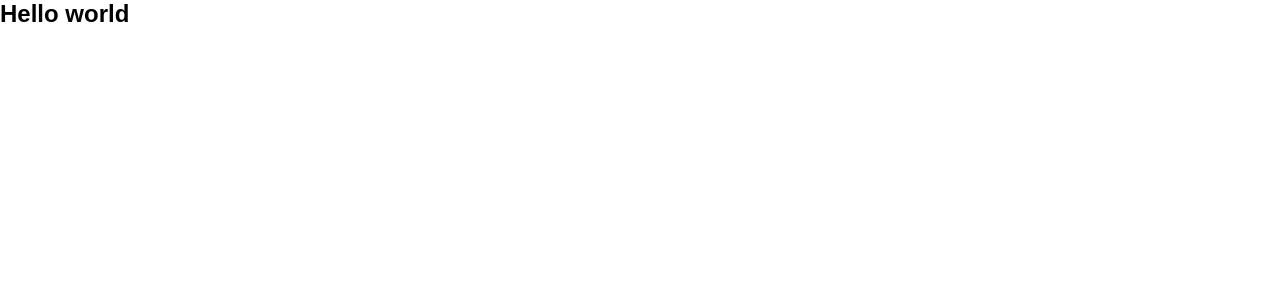
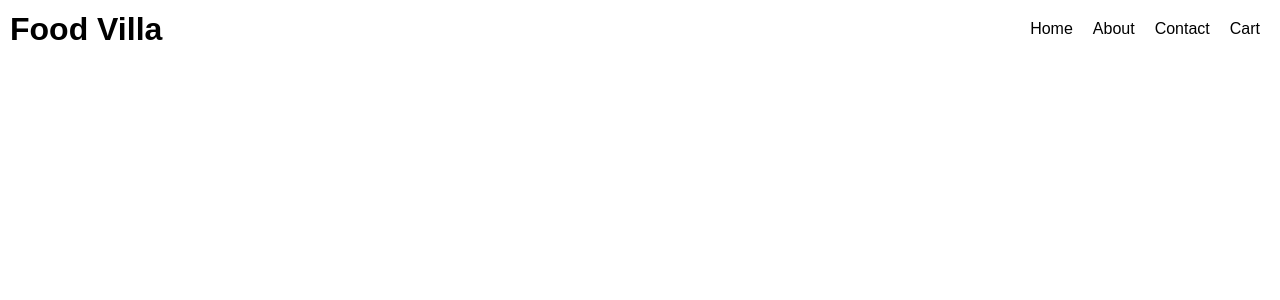
Before and after one commit to niranjanrai/Swiggy-clone, a React (Vite) app: page / in a window 1280 px wide. Shown: the top 300 px of the page. Built offline with nearby package versions, Linux system fonts and the light colour scheme.

Commit message:
some update

```diff
--- a/App.js
+++ b/App.js
@@ -3,14 +3,56 @@ import { createRoot } from "react-dom/client";
 
 const el = document.getElementById("root");
 
-const App = () => {
-  const name = "Niranjan Rai";
-  console.log(name);
+const Title = () => {
   return (
     <>
-      <h2>Hello world</h2>
+      <h1>Food Villa</h1>
     </>
   );
 };
 
-createRoot(el).render(<App />);
+const HeaderComponent = () => {
+  return (
+    <header>
+      <Title />
+
+      <div className="nav-items">
+        <ul>
+          <li>Home</li>
+          <li>About</li>
+          <li>Contact </li>
+          <li>Cart</li>
+        </ul>
+      </div>
+    </header>
+  );
+};
+
+const AppLayout = () => {
+  return (
+    <>
+      {/**
+       * Header
+          - Logo
+          - NavItems (Right Side)
+          - Cart
+       * Body
+       *  -SearchBar
+       *  -RestuarantList
+       *      - RestuarantCard
+       *          - Image
+       *          - Name
+       *          - Rating
+       *          - Cusiness
+       * Footer
+           - Links
+           - Copyright (c)
+       *
+       */}
+
+      <HeaderComponent />
+    </>
+  );
+};
+
+createRoot(el).render(<AppLayout />);
--- a/index.css
+++ b/index.css
@@ -7,3 +7,21 @@
 body {
   font-family: sans-serif;
 }
+
+header {
+  display: flex;
+  justify-content: space-between;
+  margin: 10px;
+  align-items: center;
+}
+.nav-items > ul {
+  display: flex;
+  justify-content: center;
+  align-items: center;
+}
+
+.nav-items > ul > li {
+  list-style: none;
+
+  padding: 10px;
+}
```
Also changed, not shown: 5 other files (tests, documents, lock files or other folders).
